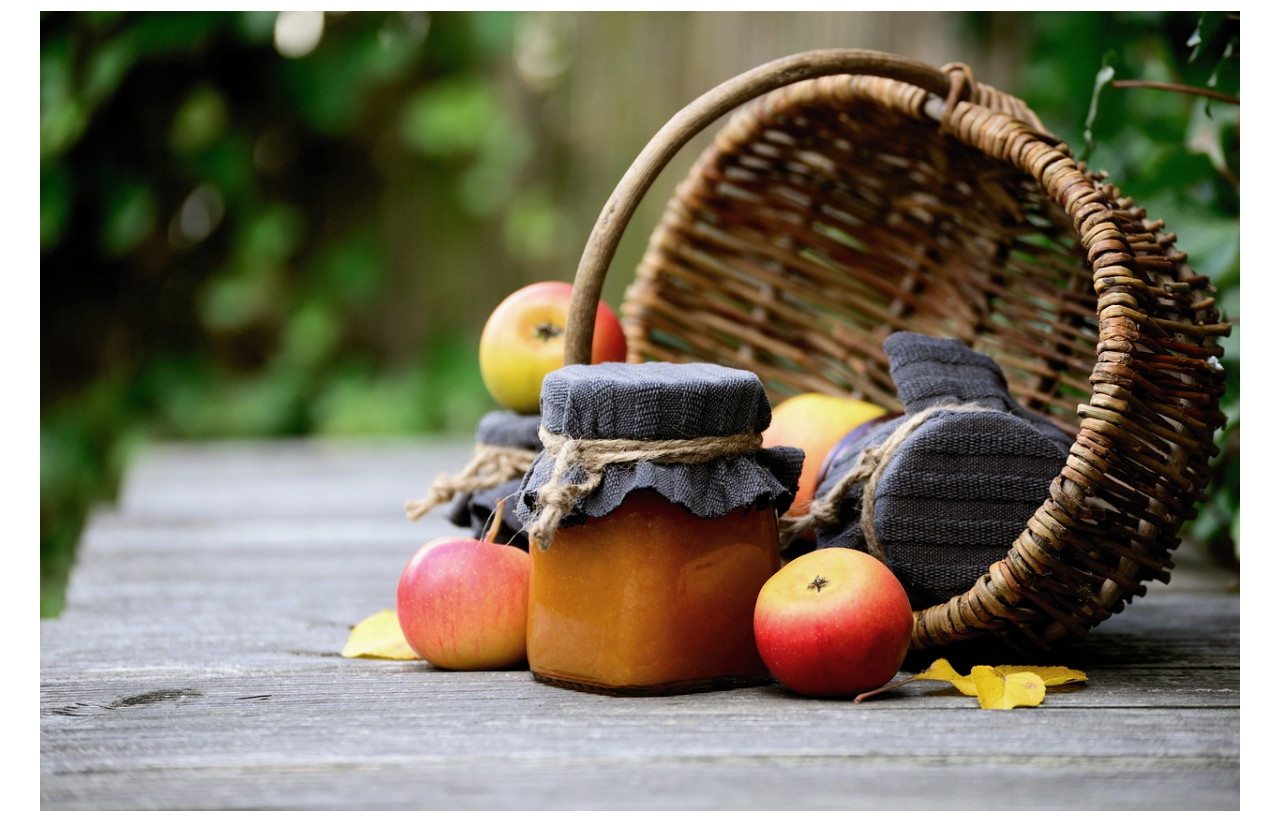
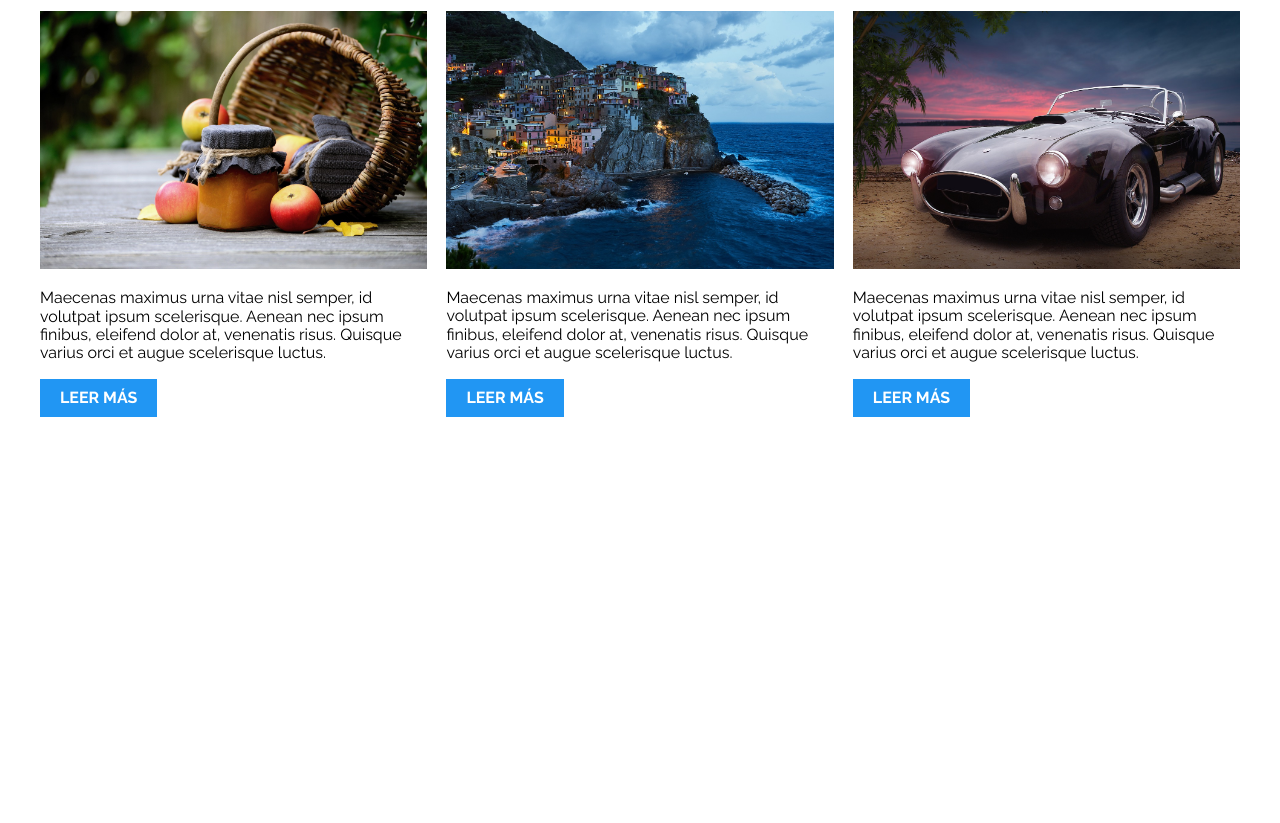
Before and after one commit to Eduardo8772/RWD, a plain HTML site: page 04-3columnas_iguales_flexbox/index.html in a window 1280 px wide. Shown: the part 89-912 px from the top of the page. After the commit the page ends 800 px from the top, so only its background shows below. Drawn offline with nearby package versions, Linux system fonts and the light colour scheme.

Commit message:
Ejercicio flexbox 3 columnas iguales

```diff
--- a/04-3columnas_iguales_flexbox/css/styles.css
+++ b/04-3columnas_iguales_flexbox/css/styles.css
@@ -1,3 +1,4 @@
+/* Ejercicio flexbox tres columnas iguales */
 html {
     box-sizing: border-box;
     font-size: 62.5%;
@@ -39,3 +40,14 @@ h1 {
 }
 
 /** CODIGO AQUI **/
+@media (min-width: 768px) {
+    .tres-columnas {
+        display: flex; /*flexbox es más utilizado para dar estilo por ejemplo a una nav bar que tiene un estilo horizontal*/
+        /* gap: 2rem; Con esto automaticamente se divide el contenido en 3 columnas pero aún no tiene mucho soporte*/
+        justify-content: space-between;
+    }
+     /*Soporte en todos lo navegadores*/
+    .entrada-blog {
+        flex: 0 0 calc(33.1% - 1rem);
+    }
+}
--- a/04-3columnas_iguales_flexbox/index.html
+++ b/04-3columnas_iguales_flexbox/index.html
@@ -12,7 +12,7 @@
 
 <body>
 
-    <div class="contenedor">
+    <div class="contenedor tres-columnas">
         <article class="entrada-blog">
             <h1>Titulo Entrada Blog</h1>
             <img src="img/imagen1.jpg">
```
